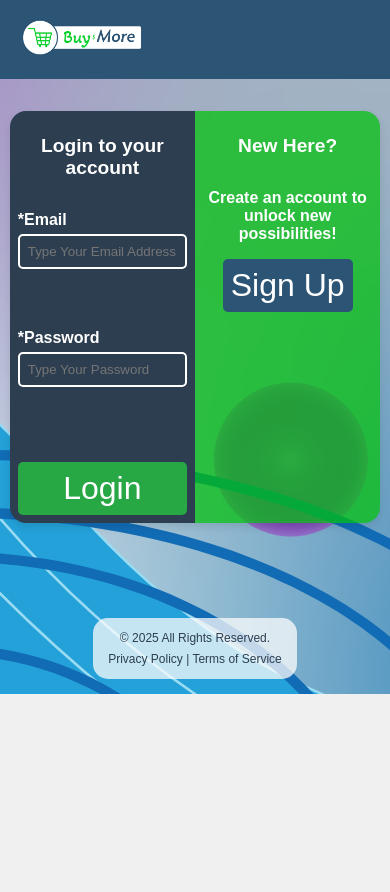
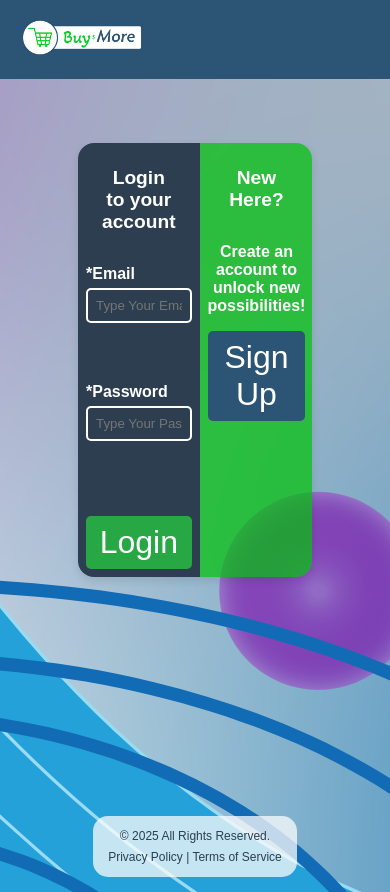
Before and after one commit to Raman9357/match-game, a React (Create React App) app: page /login in a window 390 px wide. Before the commit the page ends 844 px from the top, so only its background shows below. Built offline with nearby package versions, Linux system fonts and the light colour scheme; a web font is replaced by a local one.

Commit message:
Updated SignUp.jsx submit button leading to /contest

```diff
--- a/src/pages/SignUp.jsx
+++ b/src/pages/SignUp.jsx
@@ -79,7 +79,7 @@ function SignUp() {
                 ...formData,
                 address: `${formData.housenumber} ${formData.streetname}`
             };
-            navigate("/login");
+            navigate("/contest");
         }
     };
 
--- a/src/pages/css/form.css
+++ b/src/pages/css/form.css
@@ -315,12 +315,6 @@ input[type="date"]::-webkit-calendar-picker-indicator {
 		margin-top: 3rem;
 	}
 
-	.login-container {
-        width: 95%;
-        margin-top: 2rem;
-        margin-bottom: 5rem;
-    }
-
     .login-form-section,
     .signup-section {
         padding: 0.5rem;
```
